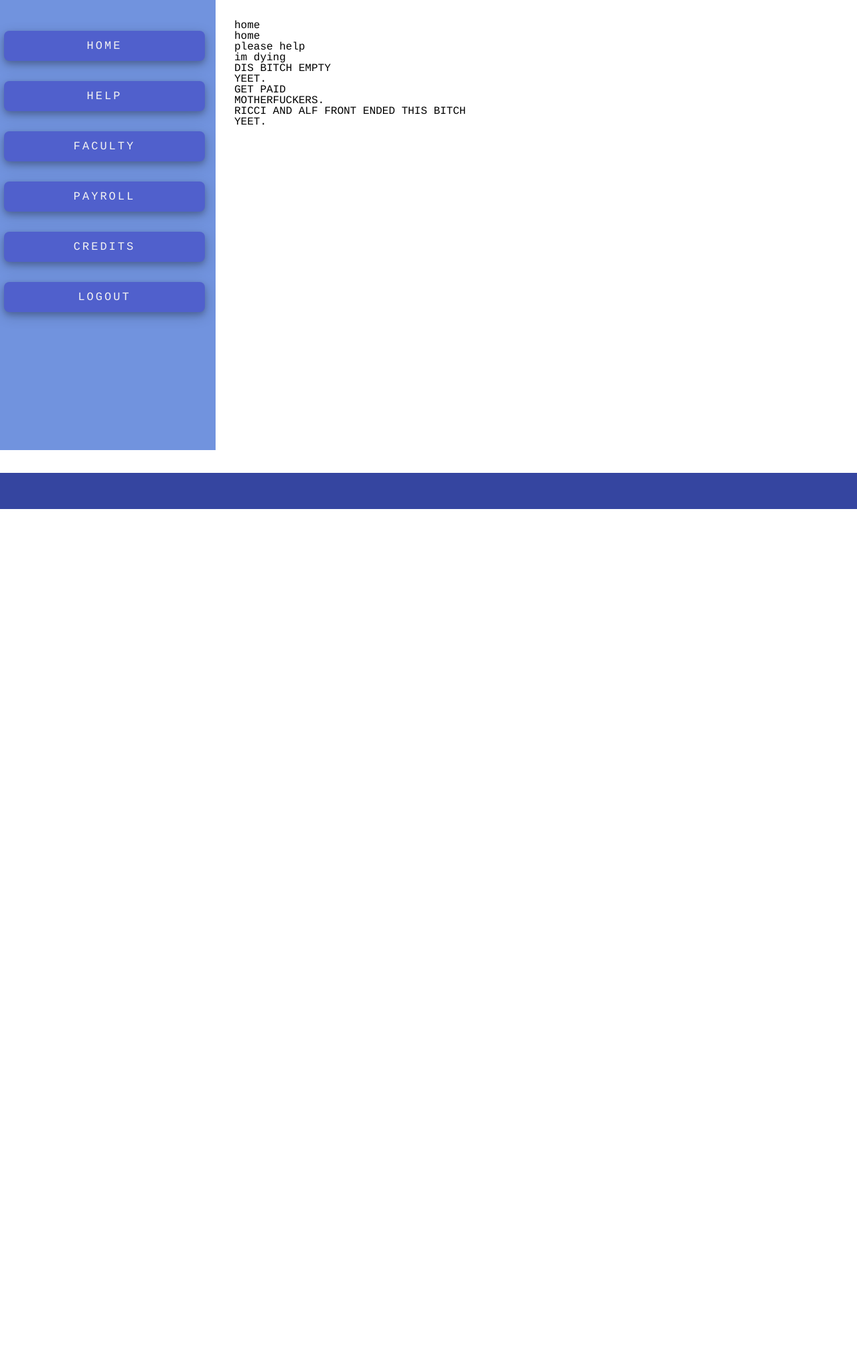
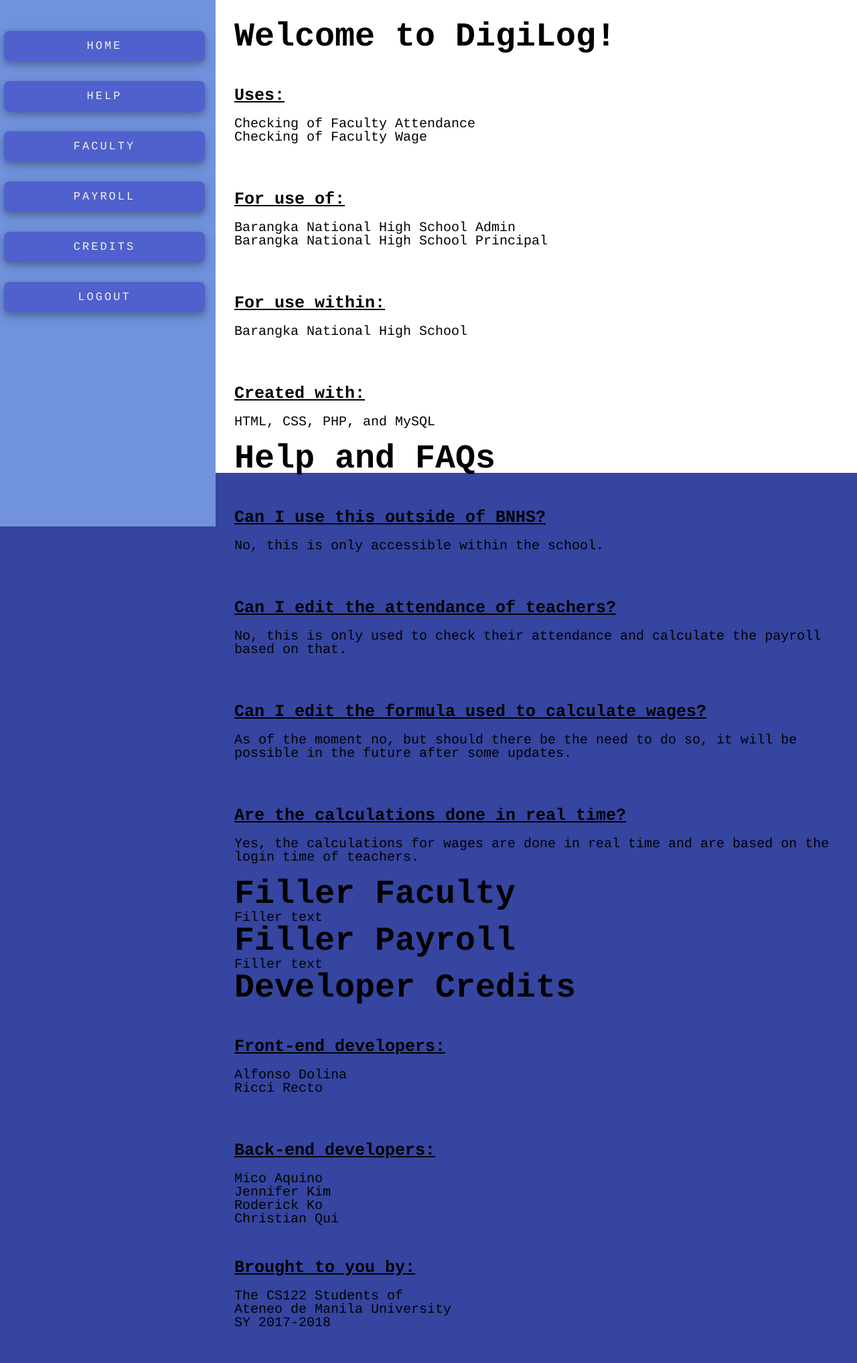
Before and after one commit to AssassinLard/CS122DatabaseDevelopment, a PHP site: page /admin_index.html in a window 1280 px wide. Shown: the part 40-2075 px from the top of the page at 67% size. Before the commit the page ends 800 px from the top, so only its background shows below. Run offline with PHP 8.4, Linux system fonts and the light colour scheme.

Commit message:
Updates more interface layouts
>Added the text for the HOME, HELP, and CREDITS parts of the ADMIN INDEX.
>Edited the layout of the SPLASH SCREEN and the LOGIN SCREENS
>Still no php

```diff
--- a/admin_index.html
+++ b/admin_index.html
@@ -6,7 +6,7 @@
         <link href="admin_index_style.css" rel="stylesheet">
     </head>
 
-    <body onload = "startTime()" >
+    <body onload = "startTime()">
 
         <div class="container">
 
@@ -24,39 +24,58 @@
         </header>
 
         <nav class ="side">
-            <a class="tablinks" onclick="openCity(event, 'HOME')">Home</a>
-            <a class="tablinks" onclick="openCity(event, 'HELP')">Help</a>
-            <a class="tablinks" onclick="openCity(event, 'FACULTY')">Faculty</a>
-            <a class="tablinks" onclick="openCity(event, 'PAYROLL')">Payroll</a>
-            <a class="tablinks" onclick="openCity(event, 'CREDITS')">Credits</a>
+            <a class="tablinks" onclick="openTab(event, 'HOME')">Home</a>
+            <a class="tablinks" onclick="openTab(event, 'HELP')">Help</a>
+            <a class="tablinks" onclick="openTab(event, 'FACULTY')">Faculty</a>
+            <a class="tablinks" onclick="openTab(event, 'PAYROLL')">Payroll</a>
+            <a class="tablinks" onclick="openTab(event, 'CREDITS')">Credits</a>
             <a class="tablinks" href="index.html">Logout</a>
         </nav>
 
         <div>
             <article>
                 <div id="HOME" class="tabcontent">
-                  <h3>home</h3>
-                  <p>home</p>
+                  <h1>Welcome to DigiLog!<br></h1>
+                    <h2><br><br>Uses:</h2>
+                    <p><br>Checking of Faculty Attendance<br>Checking of Faculty Wage<br><br></p>
+                    <h2><br><br>For use of:</h2>
+                    <p><br>Barangka National High School Admin<br>Barangka National High School Principal<br><br></p>
+                    <h2><br><br>For use within:</h2>
+                    <p><br>Barangka National High School<br><br></p>
+                    <h2><br><br>Created with:</h2>
+                    <p><br>HTML, CSS, PHP, and MySQL<br><br></p>
                 </div>
 
                 <div id="HELP" class="tabcontent">
-                  <h3>please help</h3>
-                  <p>im dying</p>
+                  <h1>Help and FAQs<br></h1>
+                    <h2><br><br>Can I use this outside of BNHS?</h2>
+                    <p><br>No, this is only accessible within the school.<br><br></p>
+                    <h2><br><br>Can I edit the attendance of teachers?</h2>
+                    <p><br>No, this is only used to check their attendance and calculate the payroll based on that.<br><br></p>
+                    <h2><br><br>Can I edit the formula used to calculate wages?</h2>
+                    <p><br>As of the moment no, but should there be the need to do so, it will be possible in the future after some updates.<br><br></p>
+                    <h2><br><br>Are the calculations done in real time?</h2>
+                    <p><br>Yes, the calculations for wages are done in real time and are based on the login time of teachers.<br><br></p>
                 </div>
 
                 <div id="FACULTY" class="tabcontent">
-                  <h3>DIS BITCH EMPTY</h3>
-                  <p>YEET.</p>
+                  <h1>Filler Faculty</h1>
+                  <p>Filler text</p>
                 </div>
 
                 <div id="PAYROLL" class="tabcontent">
-                  <h3>GET PAID</h3>
-                  <p>MOTHERFUCKERS.</p>
+                  <h1>Filler Payroll</h1>
+                  <p>Filler text</p>
                 </div>
 
                 <div id="CREDITS" class="tabcontent">
-                  <h3>RICCI AND ALF FRONT ENDED THIS BITCH</h3>
-                  <p>YEET.</p>
+                    <h1>Developer Credits<br></h1>
+                    <h2><br><br>Front-end developers:</h2>
+                    <p><br>Alfonso Dolina<br>Ricci Recto<br><br></p>
+                    <h2><br><br>Back-end developers:</h2>
+                    <p><br>Mico Aquino<br>Jennifer Kim<br>Roderick Ko<br>Christian Qui</p>
+                    <h2><br><br>Brought to you by:</h2>
+                    <p><br>The CS122 Students of <br>Ateneo de Manila University <br>SY 2017-2018<br><br></p>
                 </div>
             </article>
         </div>
@@ -90,7 +109,7 @@
     return i;
 }
 
-function openCity(evt, cityName) {
+function openTab(evt, tabName) {
     var i, tabcontent, tablinks;
     tabcontent = document.getElementsByClassName("tabcontent");
     for (i = 0; i < tabcontent.length; i++) {
@@ -100,7 +119,7 @@
     for (i = 0; i < tablinks.length; i++) {
         tablinks[i].className = tablinks[i].className.replace(" active", "");
     }
-    document.getElementById(cityName).style.display = "block";
+    document.getElementById(tabName).style.display = "block";
     evt.currentTarget.className += " active";
 }
 
--- a/admin_index_style.css
+++ b/admin_index_style.css
@@ -27,7 +27,7 @@
 
 nav {
     float: left;
-	height: 640px;
+	height: 100%;
     width: 300px;
     margin-left: -10px;
     padding: 1em;
@@ -64,8 +64,9 @@
 
 .side a:hover
 {
-  background-color: #D5DDFF;
-  color: black;
+    background-color: #D5DDFF;
+    color: black;
+    cursor: pointer;
 }
 
 
@@ -74,6 +75,7 @@
     margin-left: 320px;
     padding: 30px;
 	color: black;
+    font-size: 20px;
 }
 
 .topnav {
@@ -113,3 +115,14 @@
 .topnav a.active {
   background-color: #BFD3FF;
   color: #3545A0;
+}
+
+h1{
+    font-size: 50px;
+    font-weight: bolder;
+}
+h2{
+    font-size: 25px;
+    text-decoration:underline;
+    font-weight: bolder;
+}
--- a/style_login.css
+++ b/style_login.css
@@ -6,7 +6,9 @@
 }
 #SplashScreen{
     text-align: center;
-    padding-top: 35%;
+    padding-top: 15%;
+    padding-left: 20%;
+    padding-right: 20%;
 }
 #Time{
     font-size: 40px;
--- a/style_splash.css
+++ b/style_splash.css
@@ -6,7 +6,7 @@
 }
 #SplashScreen{
     text-align: center;
-    padding-top: 35%;
+    padding-top: 20%;
 }
 #Time{
     font-size: 40px;
```
